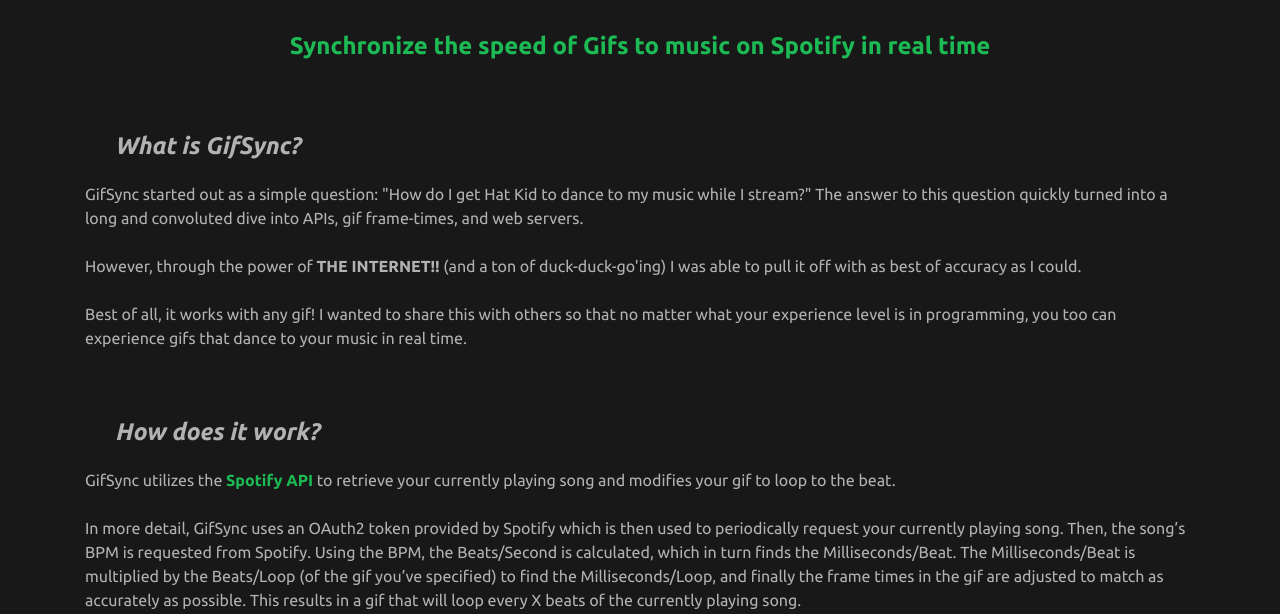
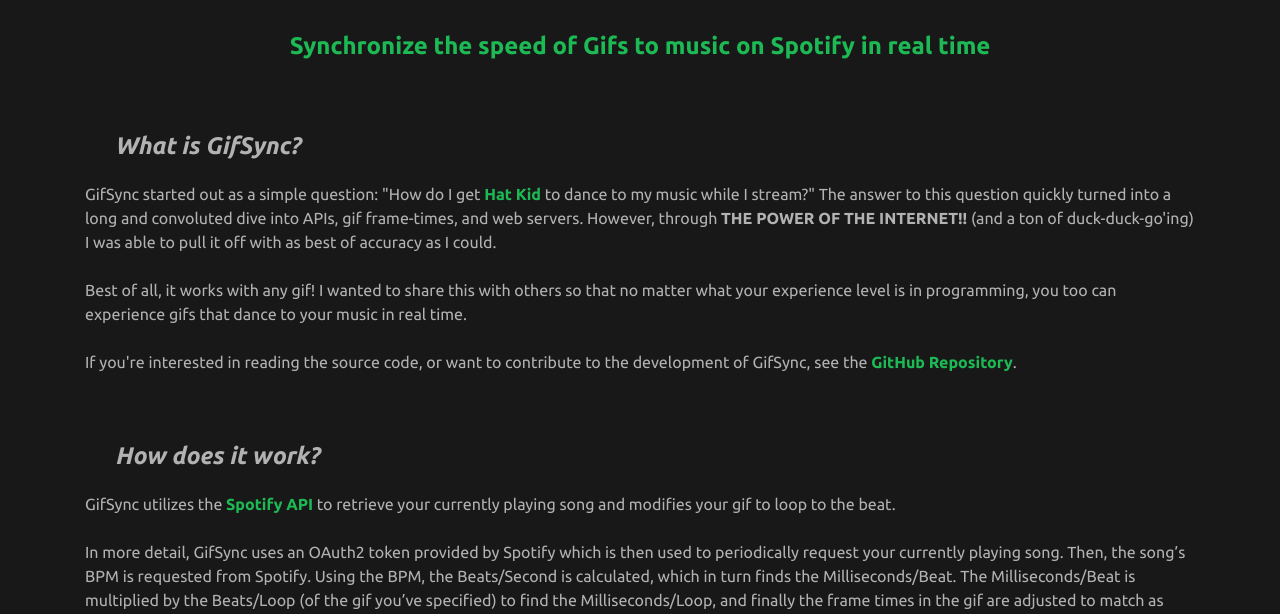
Before and after one commit to Septem151/gifsync, a Flask app: page /home/ in a window 1280 px wide. Shown: the part 367-981 px from the top of the page. Run offline with Flask 2, Linux system fonts and the light colour scheme; some libraries are stand-ins or nearby versions.

Commit message:
Update README.md to include build status. Update about.html to include link to GitHub repository and the original Hat Kid gif. Add hat-kid-smug-dance.gif to image resources.

```diff
--- a/gifsync/templates/about.html
+++ b/gifsync/templates/about.html
@@ -8,12 +8,16 @@
     <p class="text-center title">Synchronize the speed of Gifs to music on Spotify in real time</p>
     <p class="text-left header">What is GifSync?</p>
     <p class="text-left textblock">
-        GifSync started out as a simple question: "How do I get Hat Kid to dance to my music while I
-        stream?" The answer to this question quickly turned into a long and convoluted dive into APIs, gif frame-times,
-        and web servers.<br><br>However, through the power of <b>THE INTERNET!!</b> (and a ton of duck-duck-go'ing) I
-        was able to pull it off with as best of accuracy as I could.<br><br>Best of all, it works with any gif! I wanted
-        to share this with others so that no matter what your experience level is in programming, you too can experience
-        gifs that dance to your music in real time.</p>
+        GifSync started out as a simple question: "How do I get
+        <a target="_blank" rel="noopener noreferrer"
+           href="{{ url_for('static', filename='images/hat-kid-smug-dance.gif') }}">Hat Kid</a> to dance to my music
+        while I stream?" The answer to this question quickly turned into a long and convoluted dive into APIs, gif
+        frame-times, and web servers. However, through <b>THE POWER OF THE INTERNET!!</b> (and a ton of
+        duck-duck-go'ing) I was able to pull it off with as best of accuracy as I could.<br><br>Best of all, it works
+        with any gif! I wanted to share this with others so that no matter what your experience level is in
+        programming, you too can experience gifs that dance to your music in real time.<br><br>If you're interested in
+        reading the source code, or want to contribute to the development of GifSync, see the
+        <a target="_blank" rel="noopener noreferrer" href="https://github.com/Septem151/gifsync">GitHub Repository</a>.
     <p class="text-left header">How does it work?</p>
     <p class="text-left textblock">
         GifSync utilizes the
```
Also changed, not shown: README.md, gifsync/static/images/hat-kid-smug-dance.gif (added).
